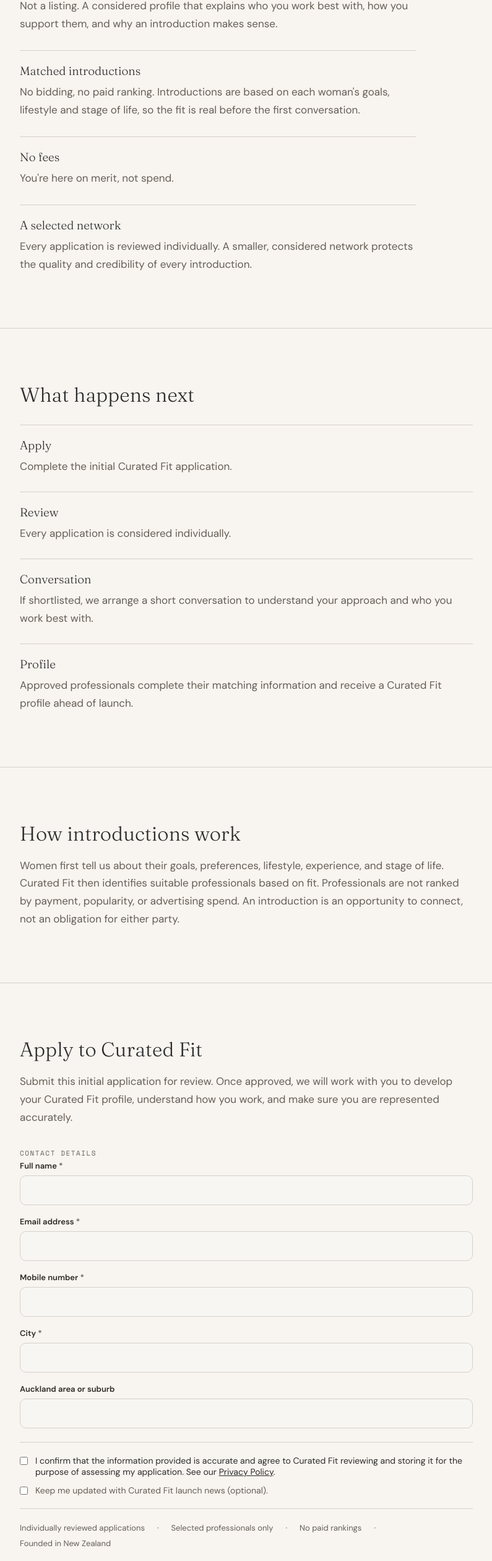
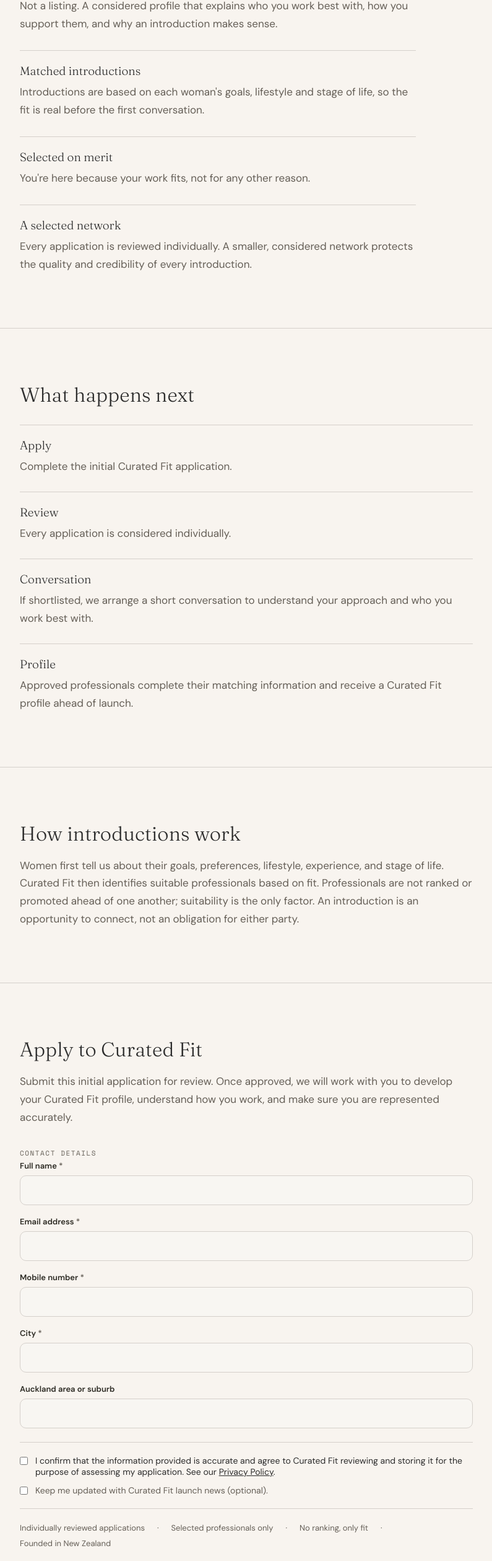
Before and after one commit to EmPerry1972/curated-fit-holding-page, a Next.js app: page / in a window 1280 px wide. Shown: the part 1640-4158 px from the top of the page at 62% size, without its empty margins (242-1037 px from the left). Built offline with nearby package versions, Linux system fonts and the light colour scheme.

Commit message:
Remove payment and fee references from landing copy
Updated text to clarify the selection process and criteria for introductions.

```diff
--- a/app/page.tsx
+++ b/app/page.tsx
@@ -324,11 +324,11 @@ export default function Page() {
             </div>
             <div style={{ borderTop: "1px solid var(--line)", paddingTop: 20 }}>
               <h3 style={h3}>Matched introductions</h3>
-              <p style={body}>No bidding, no paid ranking. Introductions are based on each woman's goals, lifestyle and stage of life, so the fit is real before the first conversation.</p>
+              <p style={body}>Introductions are based on each woman's goals, lifestyle and stage of life, so the fit is real before the first conversation.</p>
             </div>
             <div style={{ borderTop: "1px solid var(--line)", paddingTop: 20 }}>
-              <h3 style={h3}>No fees</h3>
-              <p style={body}>You're here on merit, not spend.</p>
+              <h3 style={h3}>Selected on merit</h3>
+              <p style={body}>You're here because your work fits, not for any other reason.</p>
             </div>
             <div style={{ borderTop: "1px solid var(--line)", paddingTop: 20 }}>
               <h3 style={h3}>A selected network</h3>
@@ -372,8 +372,7 @@ export default function Page() {
           <h2 style={h2}>How introductions work</h2>
           <p style={{ ...body, marginTop: 18 }}>
             Women first tell us about their goals, preferences, lifestyle, experience, and stage of life.
-            Curated Fit then identifies suitable professionals based on fit. Professionals are not ranked by
-            payment, popularity, or advertising spend. An introduction is an opportunity to connect, not an
+            Curated Fit then identifies suitable professionals based on fit. Professionals are not ranked or promoted ahead of one another; suitability is the only factor. An introduction is an opportunity to connect, not an
             obligation for either party.
           </p>
         </div>
@@ -443,7 +442,7 @@ export default function Page() {
               <span>·</span>
               <span>Selected professionals only</span>
               <span>·</span>
-              <span>No paid rankings</span>
+              <span>No ranking, only fit</span>
               <span>·</span>
               <span>Founded in New Zealand</span>
             </div>
@@ -467,8 +466,8 @@ export default function Page() {
           <h2 style={h2}>Questions</h2>
           <div style={{ marginTop: 24 }}>
             <details style={{ borderTop: "1px solid var(--line)", padding: "18px 0" }}>
-              <summary style={{ cursor: "pointer", fontFamily: serif, fontWeight: 500, fontSize: 18, color: "var(--ink)", listStyle: "none" }}>Is there a joining fee?</summary>
-              <p style={{ ...body, marginTop: 12 }}>No. Curated Fit has no joining fee and no listing fee. It's free to apply and to be part of the network.</p>
+              <summary style={{ cursor: "pointer", fontFamily: serif, fontWeight: 500, fontSize: 18, color: "var(--ink)", listStyle: "none" }}>How do I become part of Curated Fit?</summary>
+              <p style={{ ...body, marginTop: 12 }}>Submit an initial application. If your work fits, we invite you to a short conversation and then help you build your Curated Fit profile.</p>
             </details>
             <details style={{ borderTop: "1px solid var(--line)", padding: "18px 0" }}>
               <summary style={{ cursor: "pointer", fontFamily: serif, fontWeight: 500, fontSize: 18, color: "var(--ink)", listStyle: "none" }}>How are professionals selected?</summary>
@@ -476,7 +475,7 @@ export default function Page() {
             </details>
             <details style={{ borderTop: "1px solid var(--line)", padding: "18px 0" }}>
               <summary style={{ cursor: "pointer", fontFamily: serif, fontWeight: 500, fontSize: 18, color: "var(--ink)", listStyle: "none" }}>How do introductions work?</summary>
-              <p style={{ ...body, marginTop: 12 }}>Introductions are based on the woman's goals, preferences, location, lifestyle, experience, and stage of life. Curated Fit does not sell ranking positions or prioritise professionals based on advertising spend.</p>
+              <p style={{ ...body, marginTop: 12 }}>Introductions are based on the woman's goals, preferences, location, lifestyle, experience, and stage of life. Curated Fit does not rank professionals or prioritise anyone; introductions are made purely on fit.</p>
             </details>
             <details style={{ borderTop: "1px solid var(--line)", padding: "18px 0" }}>
               <summary style={{ cursor: "pointer", fontFamily: serif, fontWeight: 500, fontSize: 18, color: "var(--ink)", listStyle: "none" }}>Can I decline an introduction?</summary>
```
